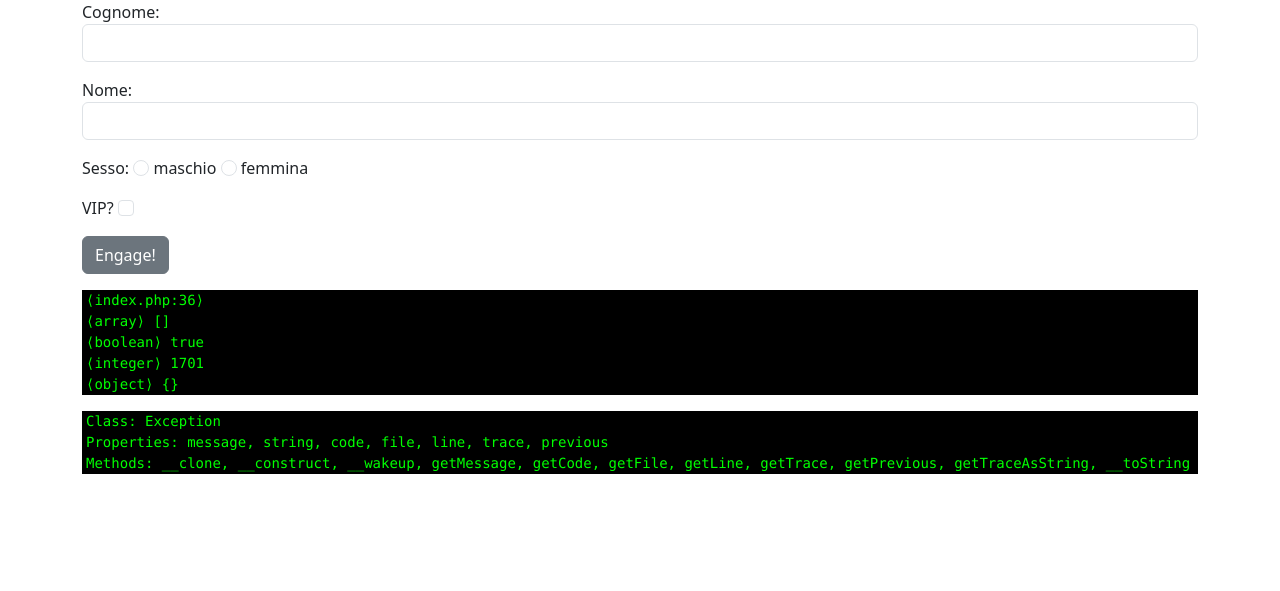
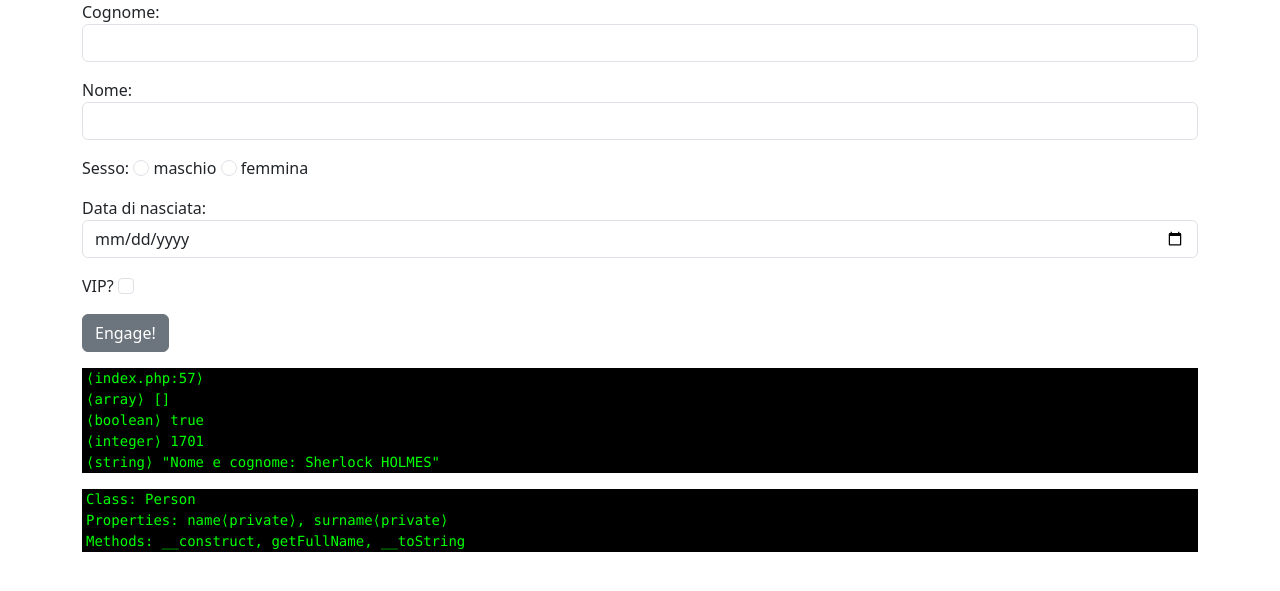
Before and after one commit to i-scillone/library, a PHP site: page / in a window 1280 px wide. Shown: the top 591 px of the page. Run offline with PHP 8.4, Linux system fonts and the light colour scheme.

Commit message:
Migliorato il dump

```diff
--- a/index.php
+++ b/index.php
@@ -17,6 +17,25 @@
 <?php
 ini_set('display_errors','on');
 require 'lib/autoloader.php';
+class Person
+{
+    private $name;
+    private $surname;
+
+    public function __construct(string $surname,string $name)
+    {
+        $this->name=$name;
+        $this->surname=$surname;
+    }
+    public function getFullName(): string
+    {
+        return $this->name.' '.mb_strtoupper($this->surname);
+    }
+    public function __toString()
+    {
+        return $this->getFullName();
+    }
+}
 
 $form=new \MyClasses\Form($_REQUEST,$_POST,$_GET);
 $debug=new \MyClasses\Debug(class: 'dbg');
@@ -26,6 +45,7 @@ $debug=new \MyClasses\Debug(class: 'dbg');
         <p>Cognome: <?= $form->input('cognome','text',['class'=>'form-control']) ?></p>
         <p>Nome: <?= $form->input('nome','text',['class'=>'form-control']) ?></p>
         <p>Sesso: <?= $form->radio('sesso',['m'=>'maschio','f'=>'femmina'],['class'=>'form-check-input']) ?></p>
+        <p>Data di nasciata: <?= $form->input('nascita','date',['class'=>'form-control']) ?></p>
         <p>VIP? <?= $form->input('vip','checkbox',['class'=>'form-check-input']) ?></p>
         <p><button name="doIt" type="submit" class="btn btn-secondary">Engage!</button></p>
     </form>
@@ -33,9 +53,9 @@ $debug=new \MyClasses\Debug(class: 'dbg');
 $debug->toConsole($_REQUEST);
 $debug->log($_POST);
 $obj=new Exception();
-$debug->dump($_POST,true,1701,$obj);
-$debug->inspect($obj);
-$obj=(object)['name'=>'Sherlock','surname'=>'Holmes'];
+$p=new Person('Holmes','Sherlock');
+$debug->dump($_POST,true,1701,"Nome e cognome: $p");
+$debug->inspect($p);
 $debug->log($debug->inspect($obj,false));
 ?>
 </div>
--- a/lib/Debug.php
+++ b/lib/Debug.php
@@ -68,7 +68,9 @@ class Debug
         echo "<pre class='{$this->class}'>⟨".basename($trace[0]['file']).':'
             .$trace[0]['line']."⟩\n";
         foreach ($vars as $v) {
-            echo '⟨'.gettype($v).'⟩ ';
+            $t=gettype($v);
+            if ($t=='object') $t=get_class($v).' object';
+            echo "⟨{$t}⟩ ";
             if (is_scalar($v)) {
                 echo json_encode($v,JSON_UNESCAPED_SLASHES);
             } else {
@@ -100,7 +102,10 @@ class Debug
             $buf.='⟨None⟩';
         } else {
             foreach ($list as $item) {
-                $buf.=$item->getName().', ';
+                $name=$item->getName();
+                if ($item->isPrivate()) $name.='⟨private⟩';
+                elseif ($item->isProtected()) $name.='⟨protected⟩';
+                $buf.=$name.', ';
             }
         }
         $buf=rtrim($buf,', ').PHP_EOL;
@@ -110,7 +115,10 @@ class Debug
             $buf.='⟨None⟩';
         } else {
             foreach ($list as $item) {
-                $buf.=$item->getName().', ';
+                $name=$item->getName();
+                if ($item->isPrivate()) $name.='⟨private⟩';
+                elseif ($item->isProtected()) $name.='⟨protected⟩';
+                $buf.=$name.', ';
             }
         }
         $buf=rtrim($buf,', ').PHP_EOL;
```
